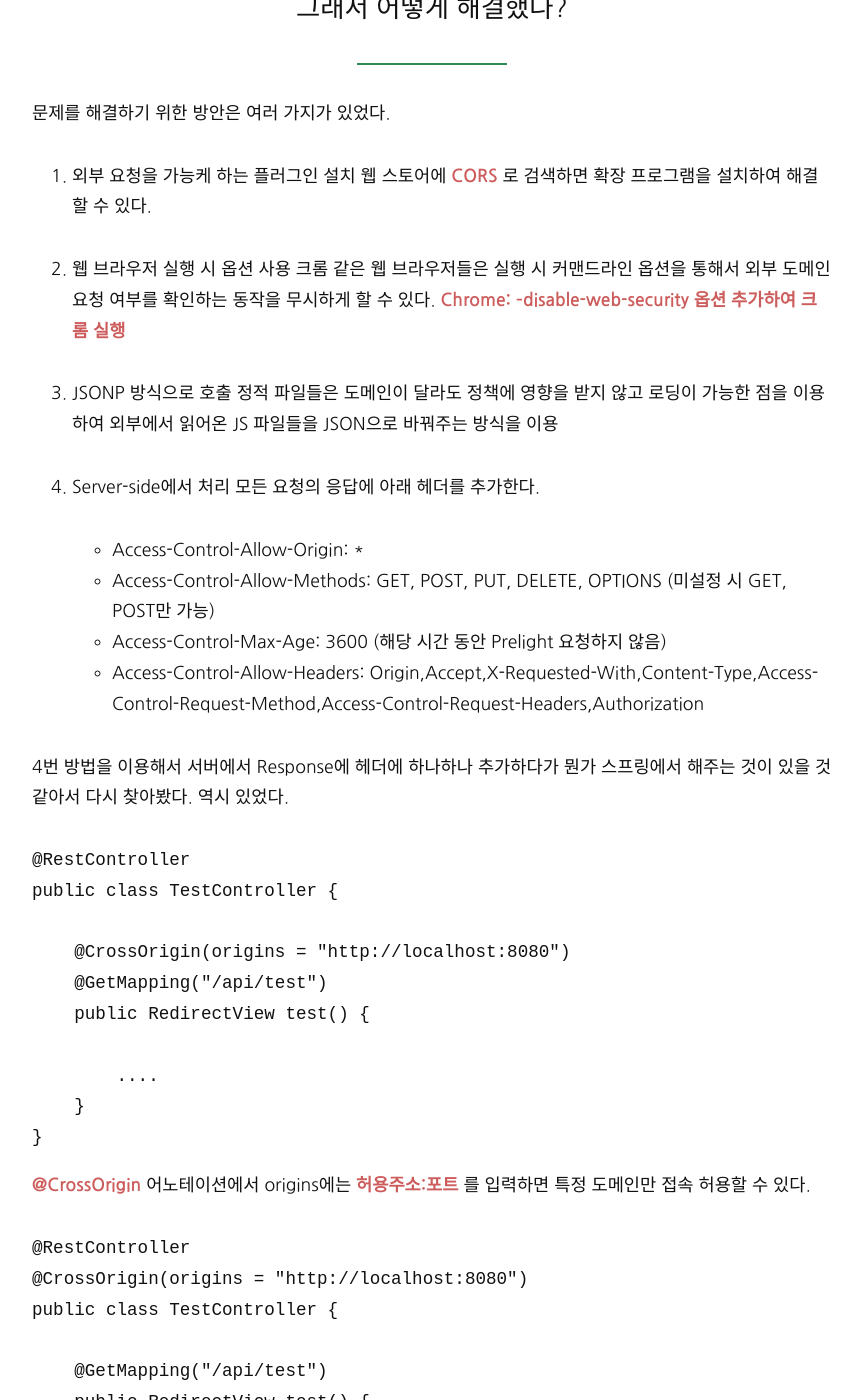
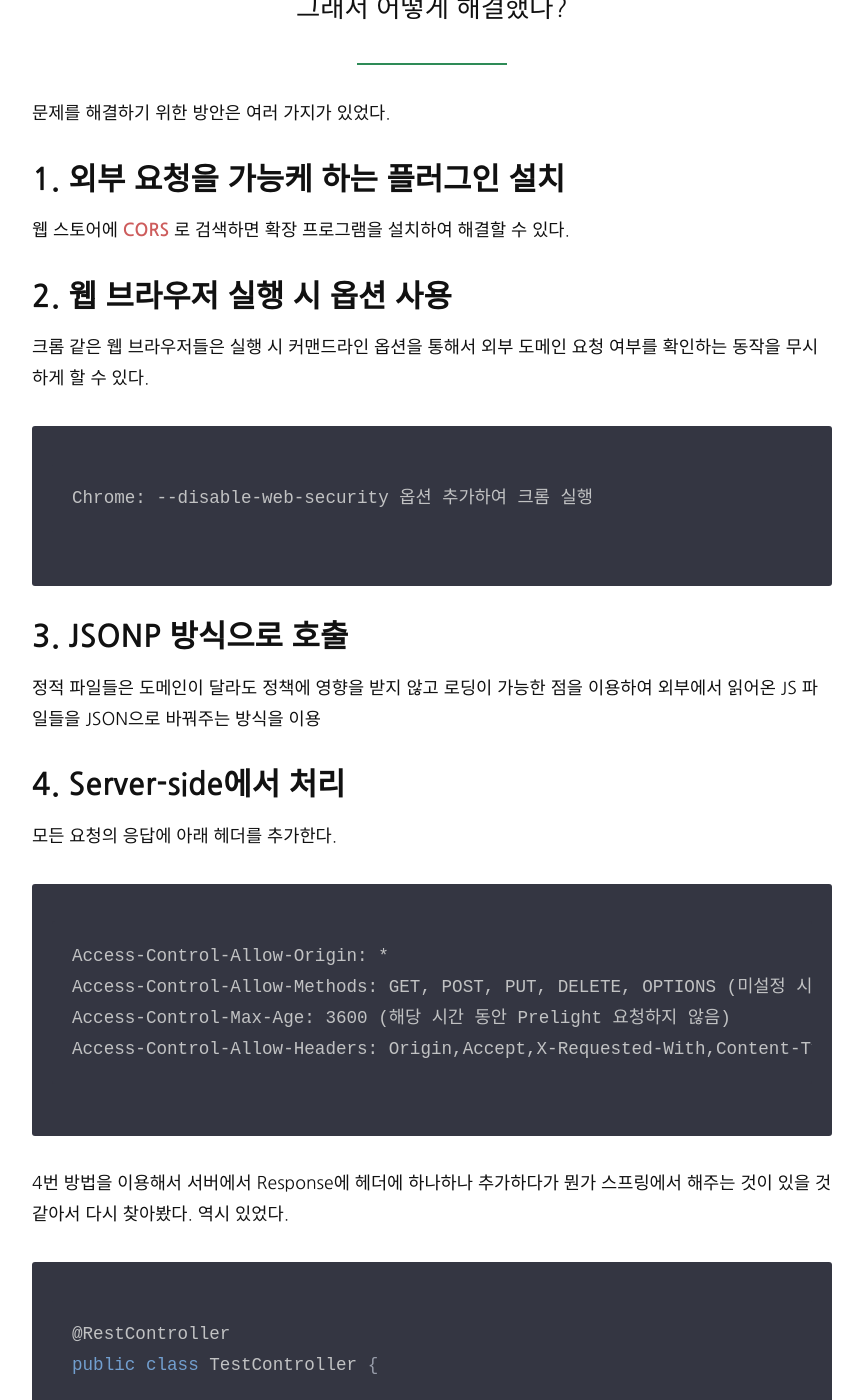
Before and after one commit to hyojaekim/hyojaekim.github.io, a Jekyll site: the page built from _posts/2019-11-19-cors.md, in a window 1280 px wide and 1400 px high, scrolled down 2440 px. Shown: the whole window, without its empty margins (208-1071 px from the left). Built offline with Jekyll 4.4.1, drawn with Linux system fonts in a browser that asks for light colours; nearby versions of some CDN libraries; part of the change alters nothing that is shown; some of the changed text lies outside the part shown.

````diff
--- a/_posts/2019-11-19-cors.md
+++ b/_posts/2019-11-19-cors.md
@@ -36,27 +36,30 @@ categories: etc
 
 문제를 해결하기 위한 방안은 여러 가지가 있었다.
 
-1. 외부 요청을 가능케 하는 플러그인 설치
+### 1. 외부 요청을 가능케 하는 플러그인 설치
 웹 스토어에 **CORS** 로 검색하면 확장 프로그램을 설치하여 해결할 수 있다.
 
-2. 웹 브라우저 실행 시 옵션 사용
+### 2. 웹 브라우저 실행 시 옵션 사용
 크롬 같은 웹 브라우저들은 실행 시 커맨드라인 옵션을 통해서 외부 도메인 요청 여부를 확인하는 동작을 무시하게 할 수 있다.
-**Chrome: --disable-web-security 옵션 추가하여 크롬 실행**
+```
+Chrome: --disable-web-security 옵션 추가하여 크롬 실행
+```
 
-3. JSONP 방식으로 호출
+### 3. JSONP 방식으로 호출
 정적 파일들은 도메인이 달라도 정책에 영향을 받지 않고 로딩이 가능한 점을 이용하여 외부에서 읽어온 JS 파일들을 JSON으로 바꿔주는 방식을 이용
 
-4. Server-side에서 처리
+### 4. Server-side에서 처리
 모든 요청의 응답에 아래 헤더를 추가한다.
-    * Access-Control-Allow-Origin: *
-    * Access-Control-Allow-Methods: GET, POST, PUT, DELETE, OPTIONS (미설정 시 GET, POST만 가능)
-    * Access-Control-Max-Age: 3600 (해당 시간 동안 Prelight 요청하지 않음)
-    * Access-Control-Allow-Headers: Origin,Accept,X-Requested-With,Content-Type,Access-Control-Request-Method,Access-Control-Request-Headers,Authorization
-
+```
+Access-Control-Allow-Origin: *
+Access-Control-Allow-Methods: GET, POST, PUT, DELETE, OPTIONS (미설정 시 GET, POST만 가능)
+Access-Control-Max-Age: 3600 (해당 시간 동안 Prelight 요청하지 않음)
+Access-Control-Allow-Headers: Origin,Accept,X-Requested-With,Content-Type,Access-Control-Request-Method,Access-Control-Request-Headers,Authorization
+```
 
 4번 방법을 이용해서 서버에서 Response에 헤더에 하나하나 추가하다가 뭔가 스프링에서 해주는 것이 있을 것 같아서 다시 찾아봤다. 역시 있었다.
 
-```Java
+```java
 @RestController
 public class TestController {
 
@@ -71,7 +74,7 @@ public class TestController {
 
 **@CrossOrigin** 어노테이션에서 origins에는 **허용주소:포트** 를 입력하면 특정 도메인만 접속 허용할 수 있다.
 
-```Java
+```java
 @RestController
 @CrossOrigin(origins = "http://localhost:8080")
 public class TestController {
@@ -87,7 +90,7 @@ public class TestController {
 위와 같이 컨트롤러 전체 API에 적용할 수도 있다.
 또 다른 방법은 WebMvcConfigurer 인터페이스를 구현하는 방법이 있다.
 
-```Java
+```java
 @Configuration
 public class WebConfig implements WebMvcConfigurer {
 
````
